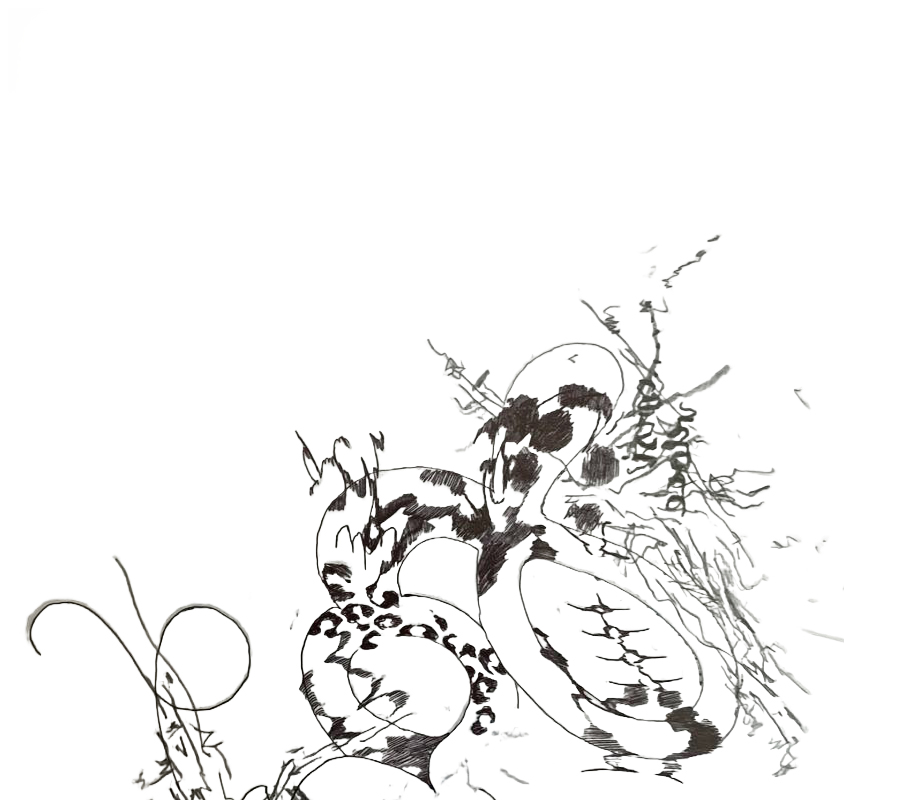
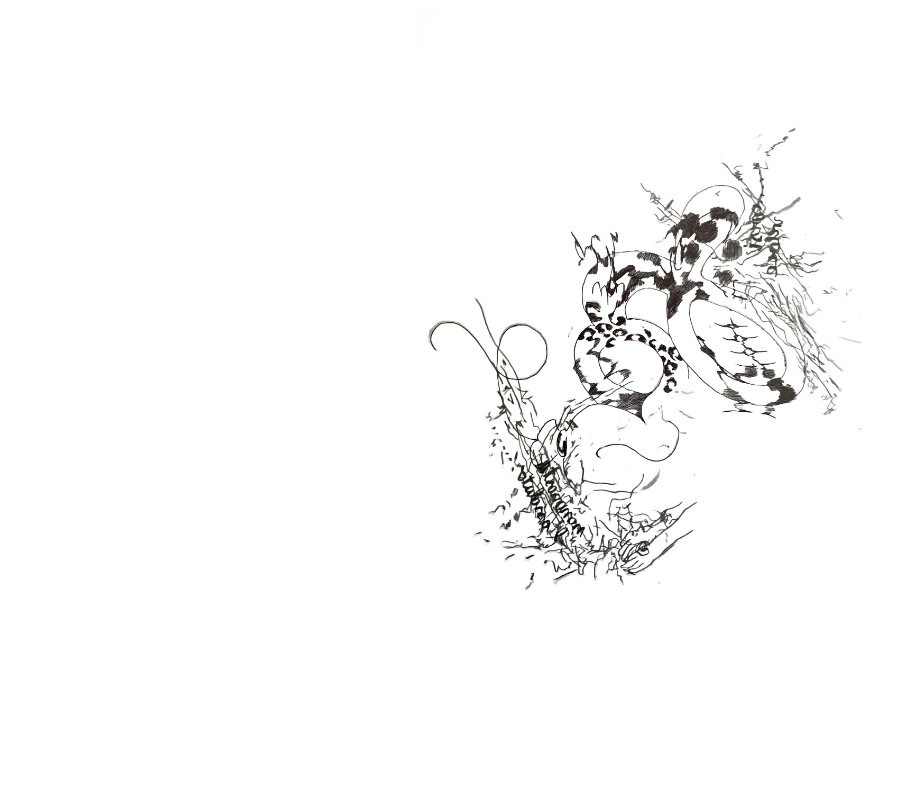
Before and after one commit to arpeggio-sphere/arpeggio-sphere.github.io, a plain HTML site: page index.html in a window 1280 px wide. Shown: the top 800 px of the page, without its empty margins (0-899 px from the left). Drawn offline with Linux system fonts and the light colour scheme.

Commit message:
Update index.html

```diff
--- a/index.html
+++ b/index.html
@@ -6,6 +6,6 @@
   <title>Display Image</title>
 </head>
 <body>
-  <img src="img/index.jpg" alt="Image" />
+  <img src="img/index.jpg" alt="Image" style="width: 35%;margin-left: auto;margin-right: auto;display: block;"/>
 </body>
 </html>
```
